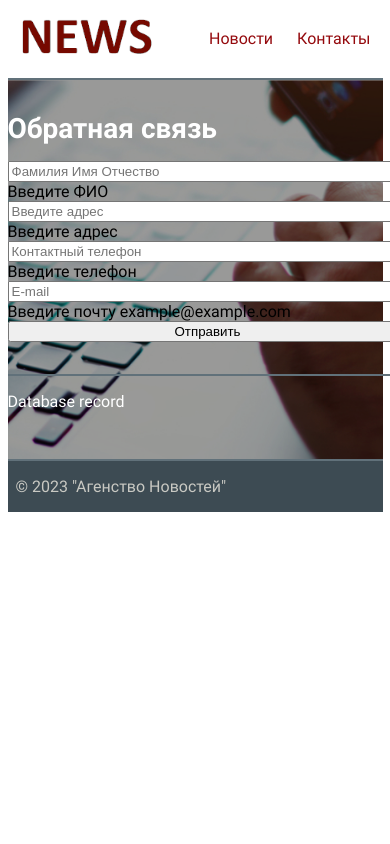
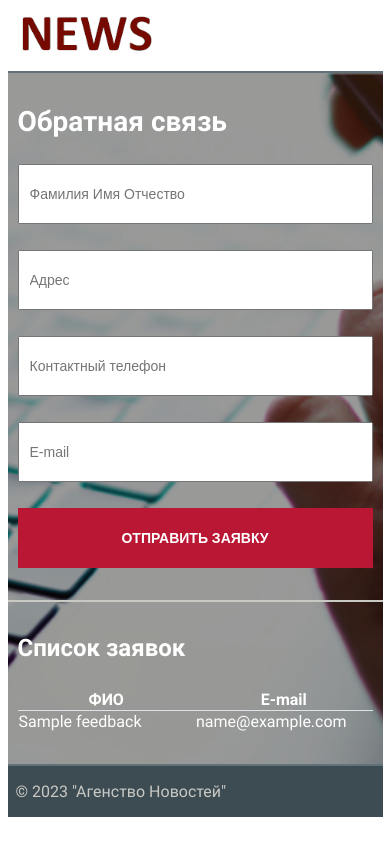
Before and after one commit to TolkinSL/php-news, a PHP site: page /contacts.php in a window 390 px wide; the page is wider, and only the part inside the window is pictured. Run offline with PHP 8.4, Linux system fonts and the light colour scheme; tables that the repository leaves empty or names only in its code hold one stand-in row (values such as "Sample post").

Commit message:
ID04 - Контакты,БД,мобильная Модалка

```diff
--- /dev/null
+++ b/Dbase.php
@@ -0,0 +1,12 @@
+<?php
+
+class Dbase
+{
+    public static function getFeedback()
+    {
+        $dbc = new PDO('mysql:host=localhost;dbname=php-news;charset=utf8', 'root', '');
+        $res = $dbc->query('SELECT * FROM feedback ORDER BY `id`');
+        $feedback = $res->fetchAll();
+        return $feedback;
+    }
+}
--- a/blocks/form-main/form-main.css
+++ b/blocks/form-main/form-main.css
@@ -1,5 +1,66 @@
 .form-main {
-    width: 400px;
+    width: 100%;
     display: flex;
     flex-direction: column;
 }
+
+.form-main__input {
+    box-sizing: border-box;
+    margin-top: 10px;
+    padding: 5px 10px;
+    width: 100%;
+    height: 60px;
+    font-size: 14px;
+    line-height: 120%;
+    font-weight: 400;
+    outline: none;
+}
+
+.form-main__input-error {
+    border: 2px solid #f13851;
+}
+
+.form-main__name-error {
+    visibility: hidden;
+    font-size: 14px;
+    color: #f13851;
+}
+
+.form-main__adress-error {
+    visibility: hidden;
+    font-size: 14px;
+    color: #f13851;
+}
+
+.form-main__phone-error {
+    visibility: hidden;
+    font-size: 14px;
+    color: #f13851;
+}
+
+.form-main__email-error {
+    visibility: hidden;
+    font-size: 14px;
+    color: #f13851;
+}
+
+.form-main__span-active {
+    visibility: visible;
+}
+
+.form-main__button {
+    margin-top: 10px;
+    box-sizing: border-box;
+    vertical-align: middle;
+    height: 60px;
+    color: #fff;
+    background-color: rgb(186, 23, 53);
+    border-width: 1px;
+    border-style: solid;
+    border-color: rgb(186, 23, 53);
+    font-size: 14px;
+    font-weight: 700;
+    line-height: 1.3;
+    text-align: center;
+    text-transform: uppercase;
+}
--- a/blocks/header/header.css
+++ b/blocks/header/header.css
@@ -46,6 +46,7 @@
     .header__links {
         margin-right: 8px;
         gap: 16px;
+        display: none;
     }
 }
 
--- a/blocks/main-contacts/main-contacts.css
+++ b/blocks/main-contacts/main-contacts.css
@@ -16,12 +16,20 @@
 }
 
 .main-contacts__form {
+    box-sizing: border-box;
+    padding: 32px 10px;
     position: relative;
     margin: 0 auto;
-    padding-top: 32px;
-    padding-bottom: 32px;
+    /*padding-top: 32px;*/
+    /*padding-bottom: 32px;*/
     width: 400px;
     z-index: 1;
+}
+
+@media screen and (max-width: 767px) {
+    .main-contacts__form {
+        max-width: 375px;
+    }
 }
 
 .main-contacts__title {
@@ -32,11 +40,23 @@
 }
 
 .main-contacts__db {
+    box-sizing: border-box;
+    padding: 32px 10px;
     position: relative;
     margin: 0 auto;
-    padding-bottom: 32px;
     width: 400px;
     z-index: 1;
-    border-top: 2px solid #61717a;
+    border-top: 2px solid #c9c9c3;
     color: #fff;
 }
+
+@media screen and (max-width: 767px) {
+    .main-contacts__db {
+        max-width: 375px;
+    }
+}
+
+.main-contacts__db-title {
+    margin: 0;
+    margin-bottom: 27px;
+}
--- /dev/null
+++ b/blocks/page/page.css
@@ -0,0 +1,6 @@
+.page {
+    position: relative;
+    overflow: hidden;
+    width: 100%;
+    height: 100%;
+}
--- /dev/null
+++ b/blocks/table-main/table-main.css
@@ -0,0 +1,16 @@
+.table-main {
+    table-layout: fixed;
+    width: 100%;
+    border-collapse: collapse;
+}
+
+.table-main th {
+    border-bottom: 1px solid #dee2e6;
+}
+
+.table-main td {
+    margin: 0;
+    white-space: nowrap;
+    text-overflow: ellipsis;
+    overflow: hidden;
+}
--- /dev/null
+++ b/components/validate.js
@@ -0,0 +1,99 @@
+const formElement = document.querySelector('.form-main');
+const inputName = document.querySelector('.form-main__name');
+const inputAdress = document.querySelector('.form-main__adress');
+const inputPhone = document.querySelector('.form-main__phone');
+const inputEmail = document.querySelector('.form-main__email');
+
+const handleInputName = (evt) => {
+    const inputElement = evt.target;
+    validateInput(inputName, isValidName(inputName.value));
+}
+
+const handleInputAdress = (evt) => {
+    const inputElement = evt.target;
+    validateInput(inputAdress, isValidAdress(inputAdress.value));
+}
+
+const handleInputPhone = (evt) => {
+    const inputElement = evt.target;
+    validateInput(inputPhone, isValidPhone(inputPhone.value));
+}
+
+const handleInputEmail = (evt) => {
+    const inputElement = evt.target;
+    validateInput(inputEmail, isValidEmail(inputEmail.value));
+}
+
+const handleSubmit = (evt) => {
+    evt.preventDefault();
+
+    isValidName(inputName.value) ? hideInputError(inputName) : showInputError(inputName);
+    isValidAdress(inputAdress.value) ? hideInputError(inputAdress) : showInputError(inputAdress);
+    isValidPhone(inputPhone.value) ? hideInputError(inputPhone) : showInputError(inputPhone);
+    isValidEmail(inputEmail.value) ? hideInputError(inputEmail) : showInputError(inputEmail);
+
+
+    if (isValidName(inputName.value) && isValidAdress(inputAdress.value)
+        && isValidPhone(inputPhone.value) && isValidEmail(inputEmail.value)) {
+        formElement.submit();
+    }
+}
+
+const validateInput = (element, isValid) => {
+    if (!isValid && element.value.trim() !== '') {
+        showInputError(element);
+    } else {
+        hideInputError(element);
+    }
+}
+
+const showInputError = (element) => {
+    const spanError = document.querySelector(`.${element.id}-error`);
+    spanError.classList.add('form-main__span-active');
+    element.classList.add('form-main__input-error');
+};
+
+const hideInputError = (element) => {
+    const spanError = document.querySelector(`.${element.id}-error`);
+    spanError.classList.remove('form-main__span-active');
+    element.classList.remove('form-main__input-error');
+};
+
+const isValidName = (text) => {
+    if (text.length > 40) {
+        return false
+    }
+    const regex = /^[а-яёЁ А-Я\-]+$/i;
+    return regex.test(text);
+};
+
+const isValidAdress = (text) => {
+    if (text.length > 70) {
+        return false
+    }
+    const regex = /^[а-яёЁ А-Я 0-9\-]+$/i;
+    return regex.test(text);
+};
+
+const isValidPhone = (text) => {
+    if (text.length > 10) {
+        return false
+    }
+    const regex = /^[0-9\+]+$/i;
+    return regex.test(text);
+};
+
+const isValidEmail = (email) => {
+    if (email.length > 30) {
+        return false
+    }
+    const regex = /@.*\./;
+    return regex.test(email);
+};
+
+
+formElement.addEventListener('submit', handleSubmit);
+inputName.addEventListener('input', handleInputName);
+inputAdress.addEventListener('input', handleInputAdress);
+inputPhone.addEventListener('input', handleInputPhone);
+inputEmail.addEventListener('input', handleInputEmail);
--- a/contacts.php
+++ b/contacts.php
@@ -6,6 +6,7 @@
     <meta name="viewport" content="width=device-width, initial-scale=1.0">
     <title>News</title>
     <link rel="stylesheet" href="./pages/index.css">
+    <script src="./components/validate.js" defer></script>
 </head>
 <body class="body">
 <?php $currentPage = 'contacts' ?>
@@ -22,6 +23,8 @@
 </header>
 <main class="main-contacts">
     <?php
+    require_once(__DIR__ . '/Dbase.php');
+    $feedback = Dbase::getFeedback();
     $name = $_POST['name'] ?? '';
     $adress = $_POST['adress'] ?? '';
     $phone = $_POST['phone'] ?? '';
@@ -38,28 +41,45 @@
         $res->execute();
         header('Location: ./contacts.php');
         die();
-    }?>
+    } ?>
 
     <section class="main-contacts__form">
         <h1 class="main-contacts__title">Обратная связь</h1>
         <form method="post" class="form-main" novalidate>
-            <input class="form-main__name" id="form-main__name" type="text" name="name"
+            <input class="form-main__input form-main__name" id="form-main__name" type="text" name="name"
                    placeholder="Фамилия Имя Отчество" required="required">
-            <span class="form-main__name-error">Введите ФИО</span>
-            <input class="form-main__adress" id="form-main__adress" type="text" name="adress"
-                   placeholder="Введите адрес" required="required">
-            <span class="form-main__name-error">Введите адрес</span>
-            <input class="form-main__phone" id="form-main__phone" type="text" name="phone"
+            <span class="form-main__name-error">Введите ФИО, русские буквы</span>
+            <input class="form-main__input form-main__adress" id="form-main__adress" type="text" name="adress"
+                   placeholder="Адрес" required="required">
+            <span class="form-main__adress-error">Введите адрес, русские буквы и цифры</span>
+            <input class="form-main__input form-main__phone" id="form-main__phone" type="text" name="phone"
                    placeholder="Контактный телефон" required="required">
-            <span class="form-main__name-error">Введите телефон</span>
-            <input class="form-main__email" id="form-main__email" type="email" name="email" placeholder="E-mail"
+            <span class="form-main__phone-error">Введите телефон, + или цифры</span>
+            <input class="form-main__input form-main__email" id="form-main__email" type="email" name="email"
+                   placeholder="E-mail"
                    required="required">
             <span class="form-main__email-error">Введите почту example@example.com</span>
-            <button class="form-button">Отправить</button>
+            <button class="form-main__button">Отправить заявку</button>
         </form>
     </section>
     <section class="main-contacts__db">
-        <p>Database record</p>
+        <h2 class="main-contacts__db-title">Список заявок</h2>
+        <table class="table-main">
+            <thead>
+            <tr>
+                <th>ФИО</th>
+                <th>E-mail</th>
+            </tr>
+            </thead>
+            <tbody>
+            <?php foreach ($feedback as $rowFeed) { ?>
+                <tr>
+                    <td><?= $rowFeed['name']; ?></td>
+                    <td><?= $rowFeed['email']; ?></td>
+                </tr>
+            <?php } ?>
+            </tbody>
+        </table>
     </section>
 </main>
 <footer class="footer">
--- a/pages/index.css
+++ b/pages/index.css
@@ -1,6 +1,9 @@
 @import url('../vendor/fonts.css');
 @import url('../blocks/body/body.css');
+@import url('../blocks/page/page.css');
 @import url('../blocks/header/header.css');
 @import url('../blocks/footer/footer.css');
 @import url('../blocks/main-contacts/main-contacts.css');
 @import url('../blocks/form-main/form-main.css');
+@import url('../blocks/table-main/table-main.css');
+@import url('../blocks/mobile-modal/mobile-modal.css');
```
Also changed, not shown: blocks/mobile-modal/mobile-modal.css (added, +64 -0 lines), components/modal-mobile.js (added, +13 -0 lines), index.php (+16 -0 lines), images/close-button.svg (added), 1 other file.
